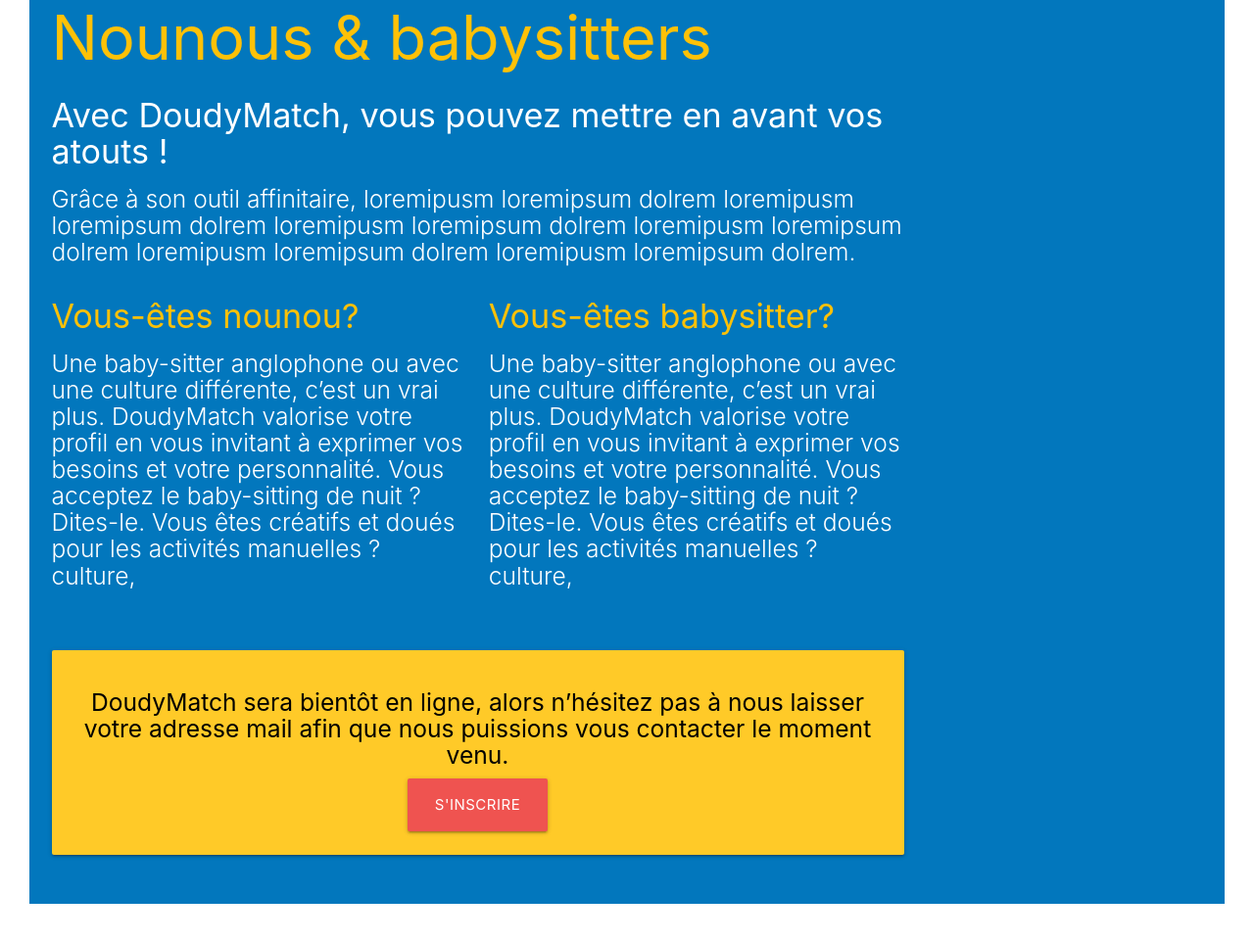
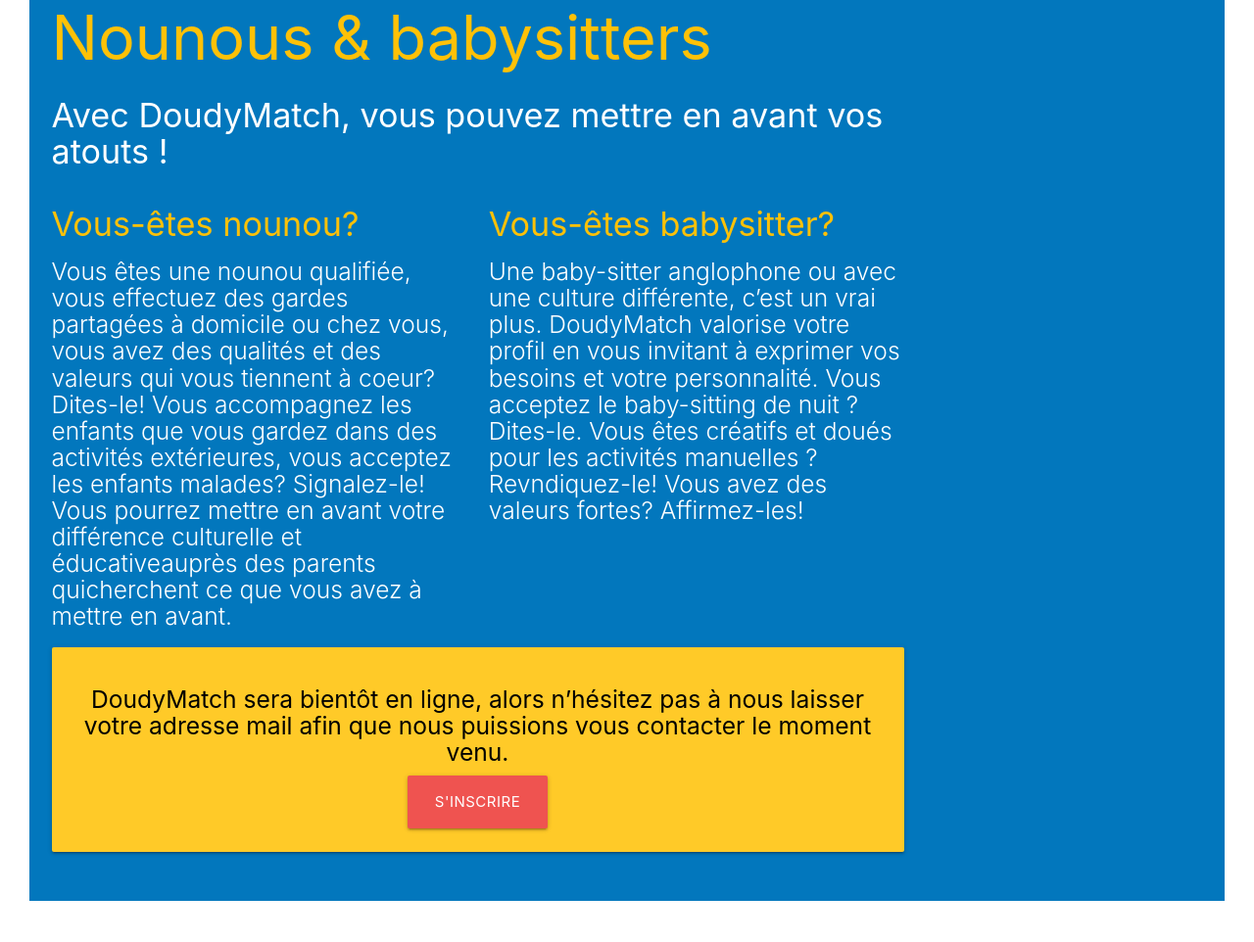
Before and after one commit to ChrmN/ddMatchCS, a plain HTML site: page index.html in a window 1280 px wide. Shown: the part 1767-2729 px from the top of the page at 98% size. Drawn offline with nearby package versions, Linux system fonts and the light colour scheme; a script that the page names is missing; files whose address does not match are found by name.

Commit message:
v1 ready for propagation/texts added

```diff
--- a/index.html
+++ b/index.html
@@ -87,18 +87,16 @@
         <div class="col s12">
             <h1 class=" header amber-text lighten-1">Nounous & babysitters</h1>
             <h4>Avec DoudyMatch, vous pouvez mettre en avant vos atouts !</h4>
-            <h5 class="light">Grâce à son outil affinitaire, loremipusm loremipsum dolrem loremipusm loremipsum dolrem
-                loremipusm loremipsum dolrem loremipusm loremipsum dolrem loremipusm loremipsum dolrem loremipusm
-                loremipsum
-                dolrem.</h5>
+
 
         </div>
         <div class="col s12 m6">
             <h4 class="amber-text lighten-1">Vous-êtes nounou?</h4>
-            <h5 class="light">Une baby-sitter anglophone ou avec une culture différente, c’est un vrai plus. DoudyMatch
-                valorise votre profil en vous invitant à exprimer vos besoins et votre personnalité. Vous acceptez le
-                baby-sitting de nuit ? Dites-le. Vous êtes créatifs et doués pour les activités manuelles ?
-                culture,
+            <h5 class="light">Vous êtes une nounou qualifiée, vous effectuez des gardes partagées à domicile ou chez
+                vous, vous avez des qualités et des valeurs qui vous tiennent à coeur? Dites-le! Vous accompagnez les
+                enfants que vous gardez dans des activités extérieures, vous acceptez les enfants malades? Signalez-le!
+                Vous pourrez mettre en avant votre différence culturelle et éducativeauprès des parents quicherchent ce
+                que vous avez à mettre en avant.
             </h5>
         </div>
         <div class="col s12 m6">
@@ -106,7 +104,7 @@
             <h5 class="light">Une baby-sitter anglophone ou avec une culture différente, c’est un vrai plus. DoudyMatch
                 valorise votre profil en vous invitant à exprimer vos besoins et votre personnalité. Vous acceptez le
                 baby-sitting de nuit ? Dites-le. Vous êtes créatifs et doués pour les activités manuelles ?
-                culture,
+                Revndiquez-le! Vous avez des valeurs fortes? Affirmez-les!
             </h5>
             <br><br>
         </div>
@@ -136,7 +134,7 @@
         <!--   Icon Section   -->
         <div class="row">
             <div class="col s12 center">
-                <h1 class="red-text lighten-1" s>Comment ça marche?</h1>
+                <h1 class="red-text lighten-1">Comment ça marche?</h1>
                 <h3>Sur le modèle d’un site de rencontre par affinités.</h3>
                 <h4 class="light">En remplissant votre profil, vous définissez vos critères. A partir des critères
                     renseignés sur votre profil, que vous soyez nounou ou parents, notre algorithme vous propose les
@@ -233,13 +231,13 @@
         msgBefore: 'Doudy bientôt en ligne',
         msgAfter: 'En ligne!',
         msgPattern:
-            '<h6 class="white-text center">En ligne: <b>{days}</b> j <b>{hours}</b> h <b>{minutes}</b> min <b>{seconds}</b> s</h6>',
+            '<h6 class="white-text center">En ligne dans: <b>{days}</b> j <b>{hours}</b> h <b>{minutes}</b> min <b>{seconds}</b> s</h6>',
         dateStart: new Date('2018/05/22 12:00'),
         dateEnd: new Date('2018/08/31 12:00'),
-        onStart: function() {
+        onStart: function () {
             console.log('started!')
         },
-        onEnd: function() {
+        onEnd: function () {
             console.log('Ended!')
         }
     })
```
